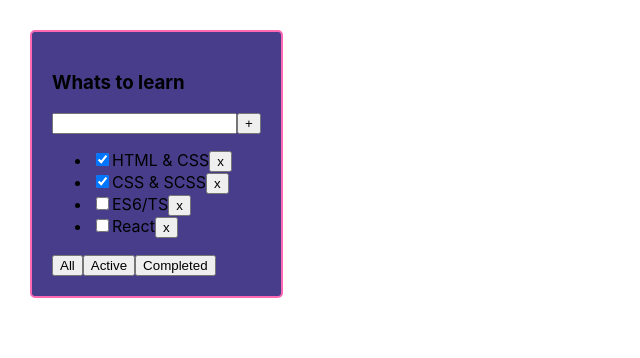
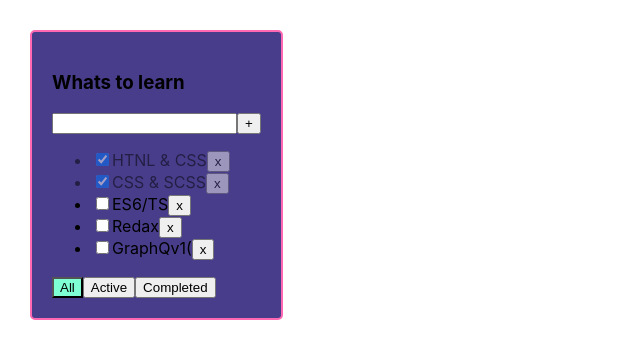
Before and after one commit to Alex62510/todoDimich, a React (Create React App) app: page / in a window 1280 px wide. Shown: the top 358 px of the page, without its empty margins (0-640 px from the left). Built offline with nearby package versions, Linux system fonts and the light colour scheme.

Commit message:
commit04 color button trim

```diff
--- a/src/App.css
+++ b/src/App.css
@@ -17,3 +17,15 @@
    padding: 20px;
    background-color: brown;
  }
+.error {
+    border:  red 2px solid;
+}
+.error-message {
+    color: red
+}
+.active-filter {
+    background: aquamarine;
+}
+.is-Done {
+    opacity: 0.5
+}
--- a/src/App.tsx
+++ b/src/App.tsx
@@ -1,41 +1,72 @@
 import React, {useState} from 'react';
 import './App.css';
 import Todolist from "./Todolist";
+import {type} from "os";
+import {v1} from "uuid";
 
+export type FilterVuluesType = "All" | "Active" | "Completed"
 export type TaskType = {
-    id: number
+    id: string
     title: string
     isDone: boolean
 }
 
+function App(): JSX.Element {
 
-function App(): JSX.Element {
-    let initTasks: TaskType[] = [
-        {id: 1,  title: "HTML & CSS", isDone: true},
-        {id: 2, title: "CSS & SCSS", isDone: true},
-        {id: 3, title: "ES6/TS", isDone: false},
-        {id: 4, title: "React", isDone: false},
-    ]
-    let [tasks, setTasks]= useState(initTasks)
-    function removeTask(id: number) {
-        let  filtredTasks = tasks.filter(t=>t.id !==id)
-        setTasks(filtredTasks)
+    const [tasks, setTasks] = useState<Array<TaskType>>([
+        {id: v1(), title: "HTNL & CSS", isDone: true},
+        {id: v1(), title: "CSS & SCSS", isDone: true},
+        {id: v1(), title: "ES6/TS", isDone: false},
+        {id: v1(), title: "Redax", isDone: false},
+        {id: v1(), title: "GraphQv1(", isDone: false},
+    ])
+    const remoteTask = (taskId: string) => {
+        setTasks(tasks.filter(task => task.id !== taskId))
+        console.log(tasks)
     }
-    useState(tasks)
-    // const tasks1: TaskType[] = [
-    //     {id: 1, title: "HTML & CSS", isDone: false},
-    //     {id: 2, title: "CSS & SCSS", isDone: false},
-    //     // {id: 3, title: "ES6/TS", isDone: false},
-   // ]
+const chingeStatus=(taskId:string,isDone:boolean)=>{
+        let task=tasks.find(t=>t.id===taskId);
+        if(task){
+            task.isDone=isDone
+        }
+setTasks([...tasks])
+        }
+
+
+    function addTask(title: string) {
+        let newTask = {id: v1(), title: title, isDone: false};
+        let newTasks = [newTask, ...tasks];
+        setTasks(newTasks);
+    }
+
+    const [filter, setFilter] = useState<FilterVuluesType>("All")
+
+    const changeTodoListFilter = (filter: FilterVuluesType) => {
+        setFilter(filter)
+
+    }
+    let taskForRender: Array<TaskType> = []
+    if (filter === "All") {
+        taskForRender = tasks
+    }
+    if (filter === "Active") {
+        taskForRender = tasks.filter((t) => !t.isDone)
+    }
+    if (filter === "Completed") {
+        taskForRender = tasks.filter((t) => t.isDone)
+    }
+
     return (
         <div className="App">
             <Todolist
+                chingeTaskStatus={chingeStatus}
+                remoteTask={remoteTask}
                 title={"Whats to learn"}
-                tasks={tasks}
-                removeTask={removeTask}
+                tasks={taskForRender}
+                changeTodoListFilter={changeTodoListFilter}
+                addTask={addTask}
+                filter={filter}
             />
-            {/*<Todolist title={"What to buy"} tasks={tasks1}/>*/}
-            {/*<Todolist title={"What to read"} task={tasks}/>*/}
         </div>
     );
 }
--- a/src/Todolist.tsx
+++ b/src/Todolist.tsx
@@ -1,13 +1,23 @@
-import React, {FC} from 'react';
-import {TaskType} from "./App";
+import React, {ChangeEvent, FC, KeyboardEvent, useState} from 'react';
+import {FilterVuluesType, TaskType} from "./App";
+import {Simulate} from "react-dom/test-utils";
+import error = Simulate.error;
 
 type TodolistPropsType = {
     title: string
-    tasks: Array<TaskType>;
-    removeTask: Function
+    tasks: Array<TaskType>
+    remoteTask: (taskId: string) => void
+    changeTodoListFilter: (filter: FilterVuluesType) => void
+    addTask: (title: string) => void
+    chingeTaskStatus:(taskId:string,isDone:boolean)=>void
+    filter: "All" | "Active" | "Completed"
 }
 
 const Todolist: FC<TodolistPropsType> = (props) => {
+
+    const [newTaskTitle, setNewTaskTitle] = useState("")
+    const [error, setError] = useState("")
+
     let isAllTasrsIsNotDane = true
     for (let i = 0; i < props.tasks.length; i++) {
         if (props.tasks[i].isDone) {
@@ -16,32 +26,77 @@ const Todolist: FC<TodolistPropsType> = (props) => {
         }
     }
     const todoClass = isAllTasrsIsNotDane ? "todolist-empty" : "todolist"
-    debugger
+
+    const todoListItems = props.tasks.map((task) => {
+        const onRemoveHandler =()=>{
+            props.remoteTask(task.id)
+        }
+
+        const onChingeHandler =(e:ChangeEvent<HTMLInputElement>)=>{
+console.log(task.id + e.currentTarget.checked)
+            props.chingeTaskStatus(task.id,e.currentTarget.checked)
+        }
+
+
+        return (
+            <li key={task.id} className={task.isDone ? "is-Done": ""}>
+                <input
+                    onChange={onChingeHandler}
+                    type="checkbox"
+                    checked={task.isDone}/>
+                <span>{task.title}</span>
+                <button onClick={onRemoveHandler}>x</button>
+            </li>
+        )
+    })
+    const OnChangeTaskTitle = (e: ChangeEvent<HTMLInputElement>) => {
+        setNewTaskTitle(e.currentTarget.value)
+
+    }
+    const OnKeyPressHandler = (e: KeyboardEvent<HTMLInputElement>) => {
+        setError("")
+        if (e.charCode === 13) {
+            props.addTask(newTaskTitle)
+            setNewTaskTitle("")
+        }
+    }
+    const addTask = () => {
+        if(newTaskTitle.trim()!==''){
+            props.addTask(newTaskTitle.trim())
+            setNewTaskTitle("")}
+        else {setError("The field is empty")}
+
+    }
+    const onAllClickFilter = () => {
+        props.changeTodoListFilter("All")
+    }
+    const onActiveClickFilter = () => {
+        props.changeTodoListFilter("Active")
+    }
+    const onCompletedClickFilter = () => {
+        props.changeTodoListFilter("Completed")
+    }
     return (
         <div className={todoClass}>
             <h3>{props.title}</h3>
             <div>
-                <input/>
-                <button>+</button>
+                <input
+                className={error? "error": ""}
+                    value={newTaskTitle}
+                    onChange={OnChangeTaskTitle}
+                       onKeyPress={OnKeyPressHandler}/>
+                <button onClick={addTask}>+</button>
+                {error&&<div className={'error-message'}>{error}</div>}
             </div>
             <ul>
-                {
-                    props.tasks.map((t) => {
-                        return <li>
-                            <input type="checkbox" checked={t.isDone}/>
-                            <span>{t.title}</span>
-                            <button onClick={()=>{props.removeTask(t.id)}}>x</button>
-                        </li>
-                    })
-                    }
+                {todoListItems}
             </ul>
             <div>
-                    <button>All</button>
-                    <button>Active</button>
-                    <button>Completed</button>
+                <button className={props.filter=== "All" ? "active-filter": ""} onClick={onAllClickFilter}>All</button>
+                <button className={props.filter=== "Active" ? "active-filter": ""} onClick={onActiveClickFilter}>Active</button>
+                <button className={props.filter=== "Completed" ? "active-filter": ""} onClick={onCompletedClickFilter}>Completed</button>
             </div>
         </div>
     );
-                };
-
+}
 export default Todolist;
```
Lines whose indentation alone changed are shown as unchanged.
